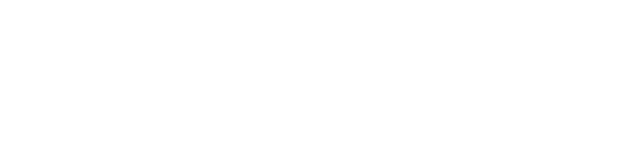
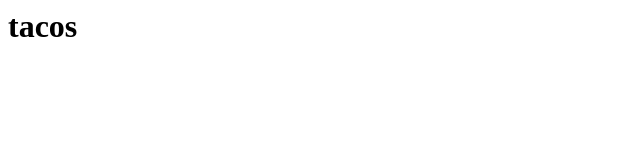
Before and after one commit to Yolyy/yolanda, a plain HTML site: page index.html in a window 1280 px wide. Shown: the whole page, without its empty margins (0-640 px from the left). Drawn offline with Linux system fonts and the light colour scheme.

Commit message:
Update index.html

```diff
--- a/index.html
+++ b/index.html
@@ -2,5 +2,8 @@
 <head>
 </head>
 <body>
+  <h1>
+    tacos
+  </h1>
 </body>
 </html>
```
